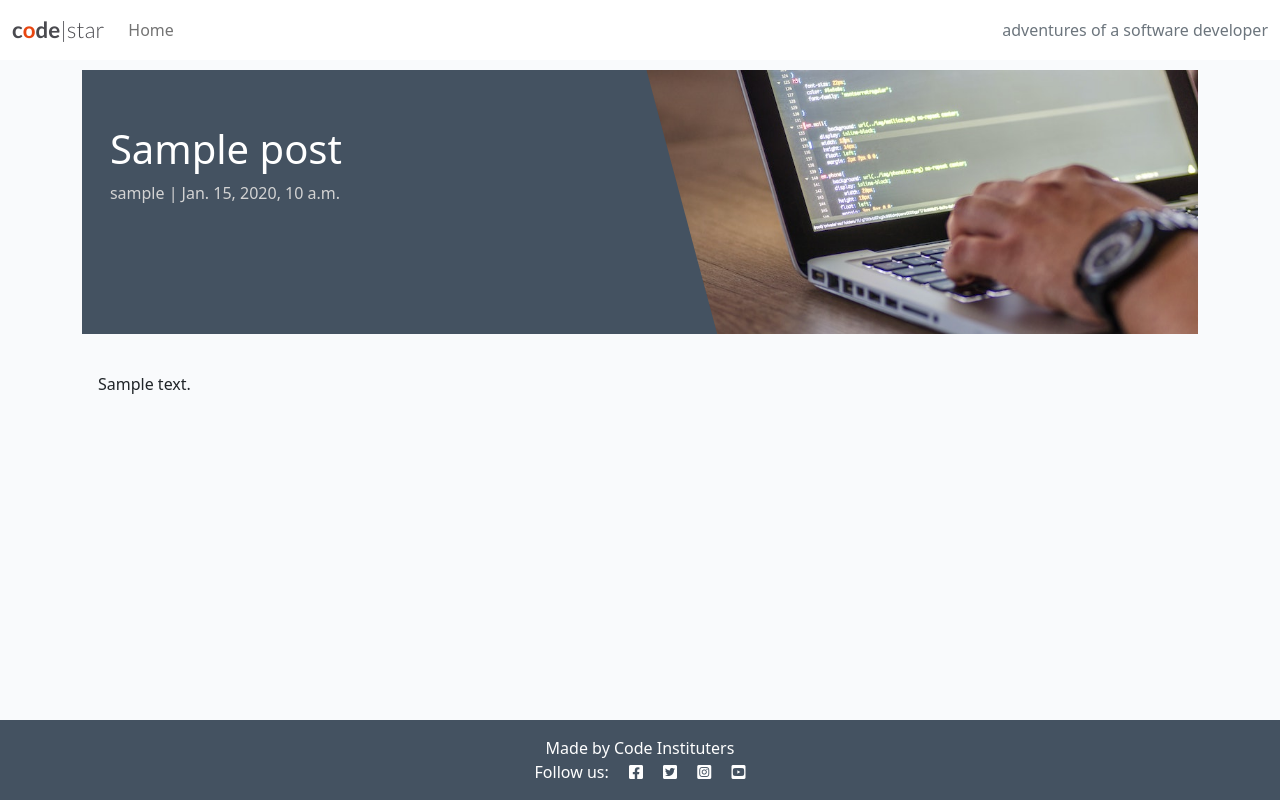
After one commit to fgit-24/django-blog, a Django app: a page that uses templates/base.html in a window 1280 px wide. The commit adds this page. Run offline with Django 4.2, Linux system fonts and the light colour scheme; tables that the repository leaves empty hold one stand-in row (values such as "Sample post").

Commit message:
Add static folder and files

```diff
--- a/blog/admin.py
+++ b/blog/admin.py
@@ -8,7 +8,7 @@ class PostAdmin(SummernoteModelAdmin):
 
     list_display = ('title', 'slug', 'status', 'created_on')
     search_fields = ['title', 'content']
-    list_filter = ('status', 'created_on',)
+    list_filter = ('status', 'created_on')
     prepopulated_fields = {'slug': ('title',)}
     summernote_fields = ('content',)
 
--- a/blog/models.py
+++ b/blog/models.py
@@ -4,18 +4,19 @@ from django.contrib.auth.models import User
 STATUS = ((0, "Draft"), (1, "Published"))
 
 # Create your models here.
+
+
 class Post(models.Model):
     title = models.CharField(max_length=200, unique=True)
     slug = models.SlugField(max_length=200, unique=True)
     author = models.ForeignKey(
         User, on_delete=models.CASCADE, related_name="blog_posts"
-        )
-    content = models.TextField(default="Type here!")
+    )
+    content = models.TextField()
     created_on = models.DateTimeField(auto_now_add=True)
     status = models.IntegerField(choices=STATUS, default=0)
-    excerpt = models.TextField(null=True, blank=True)
+    excerpt = models.TextField(blank=True)
     updated_on = models.DateTimeField(auto_now=True)
-
 
     class Meta:
         ordering = ["-created_on"]
@@ -25,13 +26,13 @@ class Post(models.Model):
 
 
 class Comment(models.Model):
-    post = models.ForeignKey(
-        Post, on_delete=models.CASCADE, related_name="comments")
+    post = models.ForeignKey(Post, on_delete=models.CASCADE,
+                             related_name="comments")
     author = models.ForeignKey(
         User, on_delete=models.CASCADE, related_name="commenter")
     body = models.TextField()
+    created_on = models.DateTimeField(auto_now_add=True)
     approved = models.BooleanField(default=False)
-    created_on = models.DateTimeField(auto_now_add=True)
 
     class Meta:
         ordering = ["created_on"]
--- /dev/null
+++ b/blog/templates/blog/post_detail.html
@@ -0,0 +1,34 @@
+{% extends 'base.html' %} {% block content %}
+{% load static %}
+
+<div class="masthead">
+    <div class="container">
+        <div class="row g-0">
+            <div class="col-md-6 masthead-text">
+                <!-- Post title goes in these h1 tags -->
+                <h1 class="post-title">{{ post.title }}</h1>
+                <!-- Post author goes before the | the post's created date goes after -->
+                <p class="post-subtitle">{{ post.author }} | {{ post.created_on }}</p>
+            </div>
+            <div class="d-none d-md-block col-md-6 masthead-image">
+                <img src="{% static 'images/default.jpg' %}" class="scale" alt="placeholder">
+            </div>
+        </div>
+    </div>
+</div>
+
+<div class="container">
+    <div class="row">
+        <div class="col card mb-4  mt-3 left  top">
+            <div class="card-body">
+                <!-- The post content goes inside the card-text. -->
+                <!-- Use the | safe filter inside the template tags -->
+                <p class="card-text">
+                    {{ post.content | safe }}
+                </p>
+            </div>
+        </div>
+    </div>
+</div>
+
+{% endblock content %}
--- a/blog/urls.py
+++ b/blog/urls.py
@@ -2,5 +2,6 @@ from . import views
 from django.urls import path
 
 urlpatterns = [
-    path("", views.PostList.as_view(), name='home'),
+    path('', views.PostList.as_view(), name='home'),
+    path('<slug:slug>/', views.post_detail, name="post_detail"),
 ]
--- a/blog/views.py
+++ b/blog/views.py
@@ -1,4 +1,4 @@
-from django.shortcuts import render
+from django.shortcuts import render, get_object_or_404
 from django.views import generic
 from .models import Post
 
@@ -9,3 +9,21 @@ class PostList(generic.ListView):
     queryset = Post.objects.filter(status=1)
     template_name = "blog/index.html"
     paginate_by = 6
+
+
+def post_detail(request, slug):
+    """
+    Display an individual :model:`blog.Post`.
+
+    **Context**
+
+    ``post``
+        An instance of :model:`blog.Post`.
+
+    **Template:**
+
+    :template:`blog/post_detail.html`
+    """
+    queryset = Post.objects.filter(status=1)
+    post = get_object_or_404(queryset, slug=slug)
+    return render(request, "blog/post_detail.html", {"post": post},)
--- /dev/null
+++ b/runtime.txt
@@ -0,0 +1 @@
+python-3.9.18
--- /dev/null
+++ b/static/css/style.css
@@ -0,0 +1,161 @@
+body {
+    background-color: #F9FAFC;
+}
+
+.brand {
+    font-family: Lato, sans-serif;
+    font-size: 1.4rem;
+    font-weight: 700;
+    color: #4A4A4F;
+}
+
+.red-o {
+    color: #E84610;
+}
+
+.thin {
+    font-weight: 300;
+}
+
+.light-bg {
+    background-color: #fff;
+}
+
+.dark-bg {
+    background-color: #445261;
+}
+
+.main-bg {
+    background-color: #F9FAFC;
+}
+
+.card {
+    border: none;
+    background-color: transparent;
+}
+
+.image-container {
+    position: relative;
+}
+
+.image-flash {
+    position: absolute;
+    bottom: 5%;
+    min-width: 30%;
+    left: -2px;
+    background-color: #188181;
+}
+
+.scale {
+    width: 100%;
+    height: auto;
+}
+
+.author {
+    color: white;
+    margin: 4px;
+    text-transform: uppercase;
+}
+
+.masthead {
+    margin-top: 10px;
+    overflow: hidden;
+    position: relative;
+    display: inline-block;
+    height: 33vh;
+    width: 100%;
+}
+
+.masthead-text {
+    background-color: #445261;
+    color: white;
+    position: relative;
+}
+
+.masthead-image {
+    position: relative;
+    overflow: hidden;
+}
+
+.masthead-image:after {
+    content: "";
+    position: absolute;
+    top: 0;
+    right: 90%;
+    height: 100%;
+    width: 150%;
+    background: #445261;
+    -webkit-transform: skew(15deg);
+    -moz-transform: skew(15deg);
+    transform: skew(15deg);
+    z-index: 100;
+}
+
+.post-link {
+    text-decoration: none;
+    color: #445261;
+}
+
+.post-link:hover,
+.page-link {
+    color: #E84610;
+}
+
+.post-title {
+    margin-top: 10%;
+    margin-left: 5%;
+}
+
+.post-subtitle {
+    margin-left: 5%;
+    color: lightgray;
+}
+
+.btn-signup,
+.btn-edit {
+    background-color: #188181;
+    color: #fff;
+}
+
+.btn-signup:hover,
+.btn-signup:active {
+    background-color: #fff;
+    color: #23BBBB;
+}
+
+.link {
+    color: #23BBBB;
+    text-decoration: none;
+}
+
+.link:hover,
+.link:active {
+    color: #445261;
+    text-decoration: underline;
+}
+
+.btn-like {
+    color: #E84610;
+    border: none;
+    background: transparent;
+}
+
+.btn-delete {
+    color: #fff;
+    background: #E84610;
+}
+
+.btn-like:hover,
+.btn-like:active {
+    color: #E84610;
+    background: transparent;
+    border: none;
+}
+
+.faded {
+    color: rgb(172, 175, 175);
+}
+
+.approval {
+    color: rgb(222, 146, 168);
+}
--- /dev/null
+++ b/static/js/script.js
@@ -0,0 +1 @@
+console.log("Life, The Universe and Everything!");
--- a/templates/base.html
+++ b/templates/base.html
@@ -1,3 +1,5 @@
+{% load static %}
+
 {% url 'home' as home_url %}
 
 <!DOCTYPE html>
@@ -19,6 +21,8 @@
     <link href="https://cdn.jsdelivr.net/npm/bootstrap@5.0.1/dist/css/bootstrap.min.css" rel="stylesheet"
         integrity="sha384-+0n0xVW2eSR5OomGNYDnhzAbDsOXxcvSN1TPprVMTNDbiYZCxYbOOl7+AMvyTG2x" crossorigin="anonymous">
 
+    <!-- Custom CSS -->
+    <link rel="stylesheet" href="{% static 'css/style.css' %}">
 </head>
 
 <body class="d-flex flex-column h-100 main-bg">
@@ -36,7 +40,7 @@
                 <ul class="navbar-nav me-auto mb-2 mb-lg-0">
                     <li class="nav-item">
                         <a class="nav-link {% if request.path == home_url %}active{% endif %}" aria-current="page"
-                            href="#">Home</a>
+                            href="{% url 'home' %}">Home</a>
                     </li>
 
                 </ul>
@@ -57,7 +61,9 @@
 
     <!-- Footer -->
     <footer class="footer mt-auto py-3 dark-bg">
-        <p class="m-0 text-center text-white">Made by Code Instituters</p>
+        <p class="m-0 text-center text-white">
+      {% block copyright %}Made by Code Instituters{% endblock copyright %}
+</p>
         <p class="m-0 text-center text-white">Follow us: <i class="fab fa-facebook-square ms-3"></i>
             <i class="fab fa-twitter-square ms-3"></i>
             <i class="fab fa-instagram-square ms-3"></i>
@@ -68,6 +74,7 @@
     <script src="https://cdn.jsdelivr.net/npm/bootstrap@5.0.1/dist/js/bootstrap.bundle.min.js"
         integrity="sha384-gtEjrD/SeCtmISkJkNUaaKMoLD0//ElJ19smozuHV6z3Iehds+3Ulb9Bn9Plx0x4" crossorigin="anonymous">
         </script>
+        <script src="{% static 'js/script.js' %}"></script>
 </body>
 
 </html>
```
Also changed, not shown: blog/templates/blog/index.html (added, +57 -0 lines), codestar/settings.py (+8 -6 lines), requirements.txt (+5 -4 lines), blog/apps.py (line endings or trailing spaces), blog/migrations/0001_initial.py, blog/migrations/0002_post_excerpt.py, blog/migrations/0003_comment.py (added), blog/migrations/0004_alter_comment_options_alter_post_options.py (added), blog/migrations/0005_remove_comment_name_comment_author.py (added), static/images/default.jpg (added).
